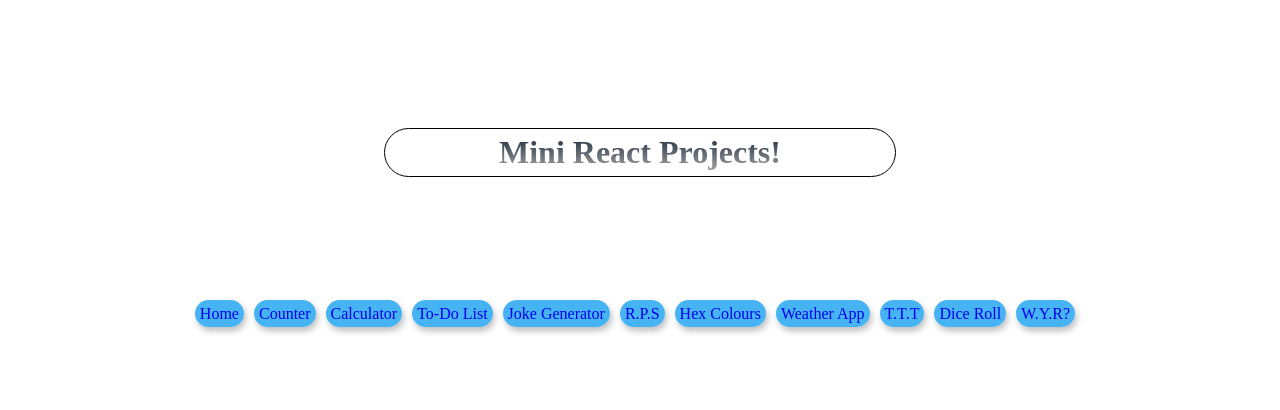
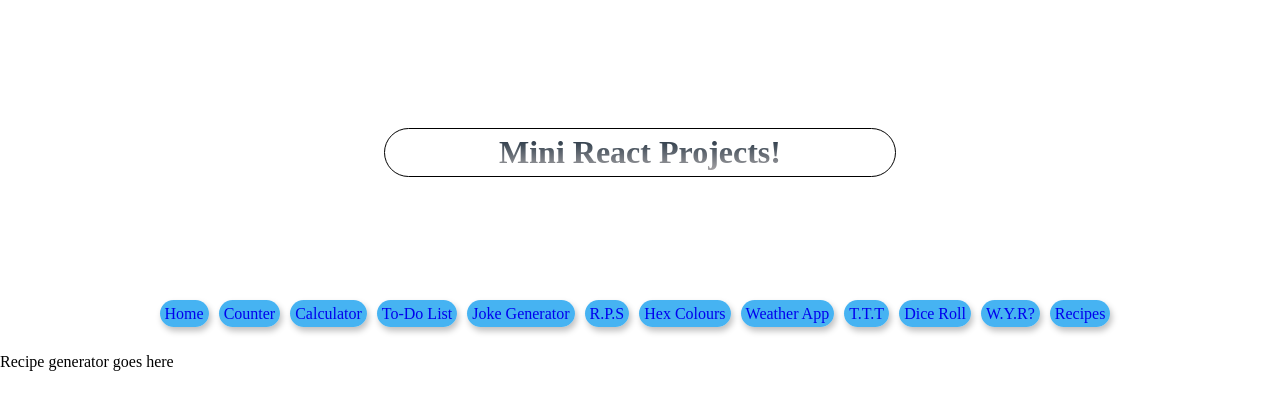
Before and after one commit to jss118/Mini-React-apps, a React (Create React App) app: page /RecipeGenerator in a window 1280 px wide. Shown: the top 410 px of the page. Built offline with nearby package versions, Linux system fonts and the light colour scheme.

Commit message:
add recipeGenerator component

```diff
--- a/src/App.js
+++ b/src/App.js
@@ -12,6 +12,7 @@ import Weather from "./components/Weather";
 import TicTacToe from "./components/TicTacToe";
 import Dice from "./components/Dice";
 import WouldYouRather from "./components/WouldYouRather";
+import RecipeGenerator from "./components/RecipeGenerator";
 
 function App() {
   return (
@@ -29,6 +30,7 @@ function App() {
         <Route path="/TicTacToe" element={<TicTacToe />} />
         <Route path="/Dice" element={<Dice />} />
         <Route path="/WouldYouRather" element={<WouldYouRather />} />
+        <Route path="/RecipeGenerator" element={<RecipeGenerator />} />
       </Routes>
     </BrowserRouter>
   );
--- a/src/components/Header.jsx
+++ b/src/components/Header.jsx
@@ -39,6 +39,9 @@ const Header = () => {
         <Link className="link__pages" to="WouldYouRather">
           W.Y.R?
         </Link>
+        <Link className="link__pages" to="RecipeGenerator">
+          Recipes
+        </Link>
       </div>
     </div>
   );
--- /dev/null
+++ b/src/components/RecipeGenerator.jsx
@@ -0,0 +1,7 @@
+import React from "react";
+
+const RecipeGenerator = () => {
+  return <div>Recipe generator goes here</div>;
+};
+
+export default RecipeGenerator;
```
